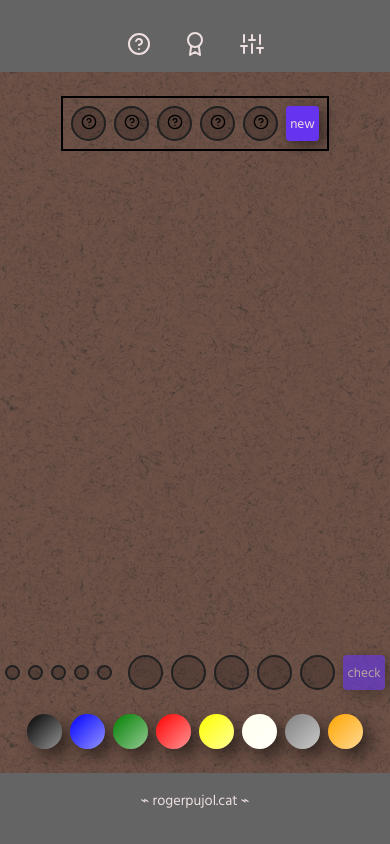
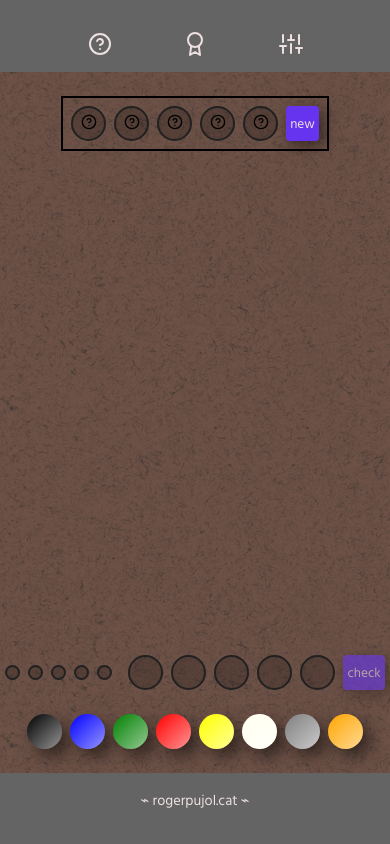
Before and after one commit to rogerpujolnavarro/mastermind, a React (Create React App) app: page / in a window 390 px wide. Built offline with nearby package versions, Linux system fonts and the light colour scheme.

Commit message:
Canvis estils capçalera

```diff
--- a/src/index.css
+++ b/src/index.css
@@ -32,6 +32,12 @@ body {
   flex-direction: column;
   justify-content: space-between;
   align-items: center;
+}
+
+@media only screen and (max-width: 600px) {
+  #root {
+    width: 100vw;
+  }
 }
 
 .disabled {
@@ -78,7 +84,6 @@ button.disabled {
 /* Header */
 header {
   width: 100%;
-  background-color: rgba(var(--primary), 0.75);
 }
 
 header nav {
```
